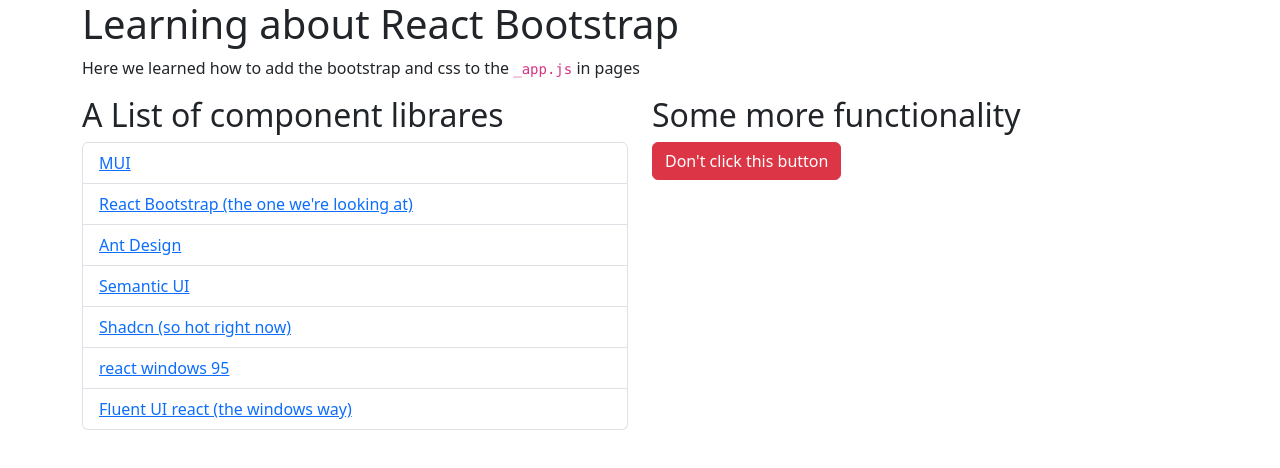
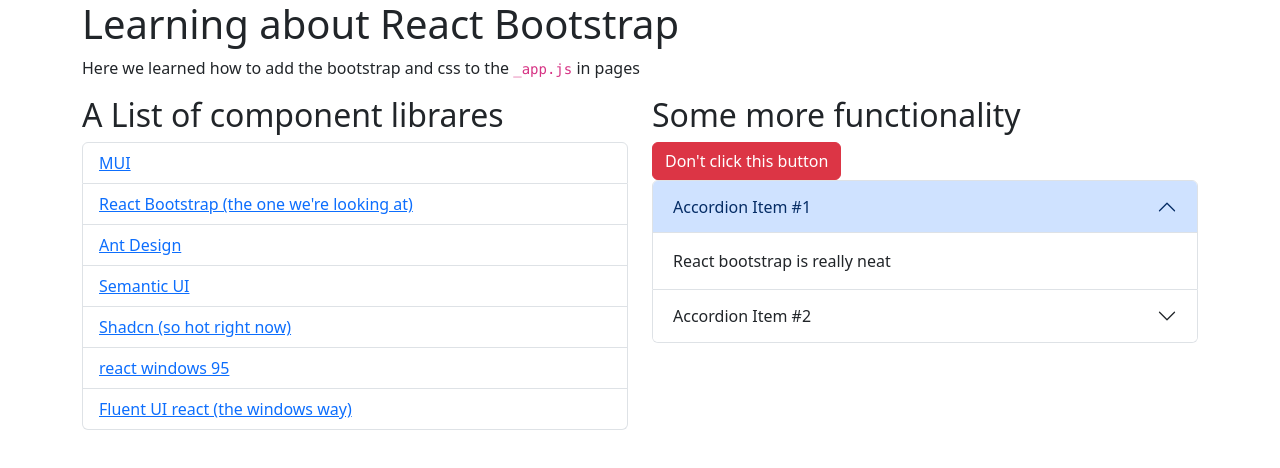
Before and after one commit to dmit-2008/dmit2008-OE01-Winter-2025, a Next.js app in the folder 06-nextjs-bootstrap-component-library/components-bootstrap-example/: page / in a window 1280 px wide. Shown: the top 468 px of the page. Built offline with nearby package versions, Linux system fonts and the light colour scheme.

Commit message:
class progress pushed

```diff
--- a/06-nextjs-bootstrap-component-library/components-bootstrap-example/pages/index.js
+++ b/06-nextjs-bootstrap-component-library/components-bootstrap-example/pages/index.js
@@ -5,10 +5,11 @@
 
 // if you go take a look at https://react-bootstrap.netlify.app/docs/layout/grid/#container
 // documentation you will how to use this react container.
+import Accordion from 'react-bootstrap/Accordion'
+import Button from 'react-bootstrap/Button'
+import Col from 'react-bootstrap/Col'
 import Container from 'react-bootstrap/Container'
 import Row from 'react-bootstrap/Row'
-import Col from 'react-bootstrap/Col'
-import Button from 'react-bootstrap/Button'
 
 
 // our own custom import
@@ -33,6 +34,20 @@ export default function Home() {
               <Button variant="danger">
                 Don't click this button
               </Button>
+              <Accordion defaultActiveKey="0">
+                <Accordion.Item eventKey="0">
+                  <Accordion.Header>Accordion Item #1</Accordion.Header>
+                  <Accordion.Body>
+                    React bootstrap is really neat
+                  </Accordion.Body>
+                </Accordion.Item>
+                <Accordion.Item eventKey="1">
+                  <Accordion.Header>Accordion Item #2</Accordion.Header>
+                  <Accordion.Body>
+                    A second item.
+                  </Accordion.Body>
+                </Accordion.Item>
+              </Accordion>
             </Col>
           </Row>
         </Container>
```
